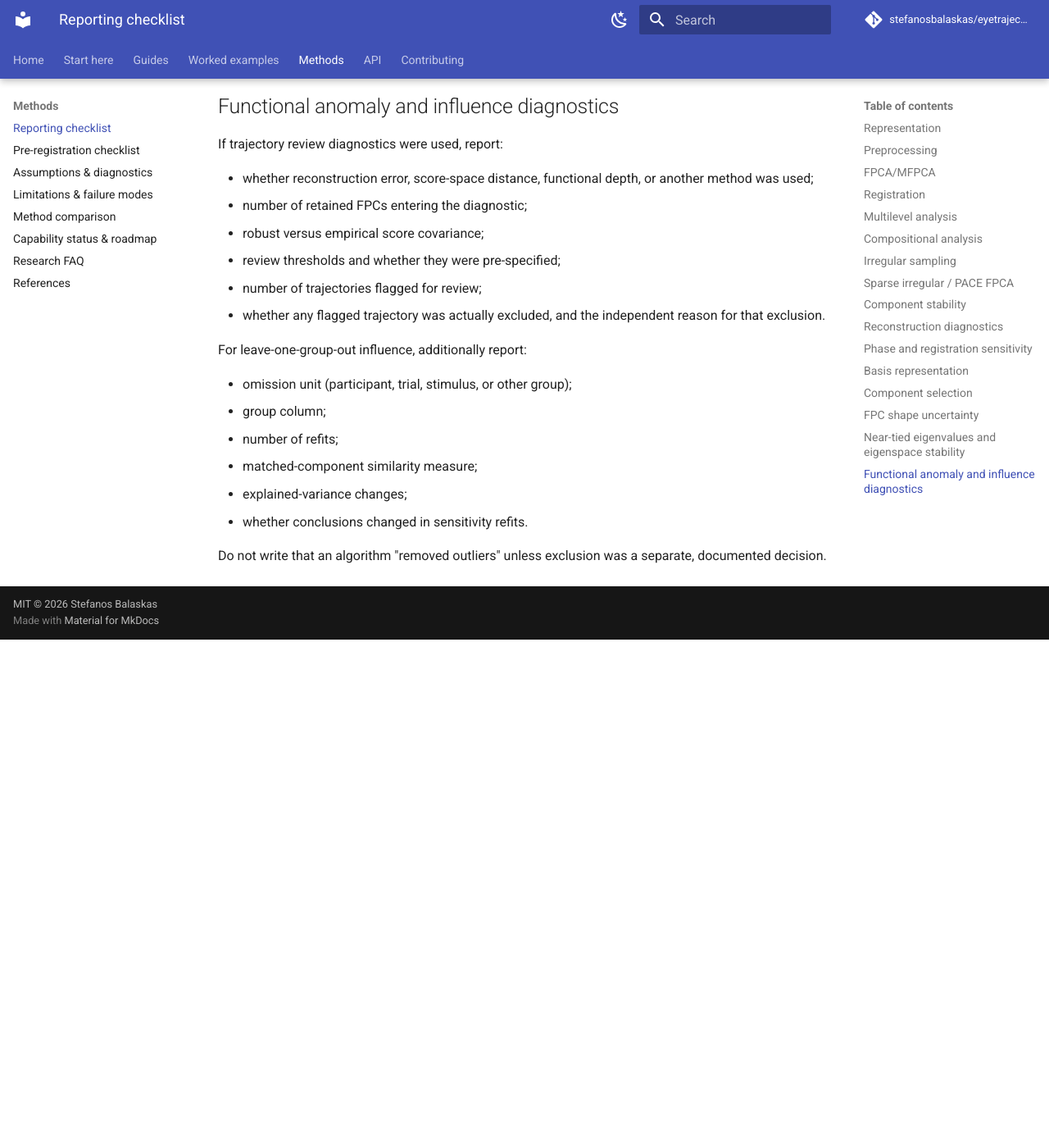
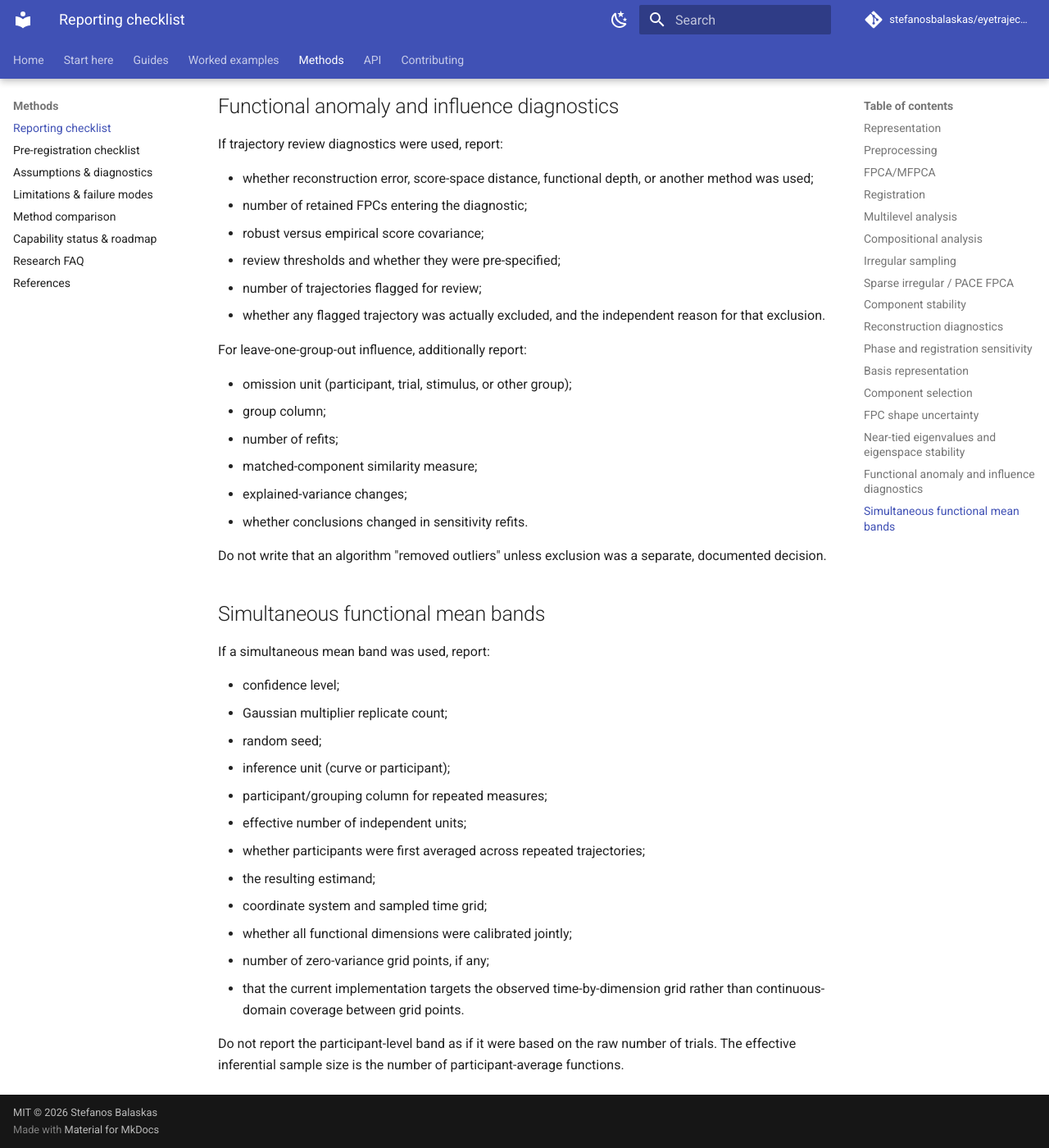
Before and after one commit to stefanosbalaskas/eyetrajectoriespy, an MkDocs documentation site: the page built from docs/methods/reporting.md, in a window 1280 px wide and 1400 px high, scrolled down 5208 px. Shown: the whole window at 82% size. Built offline with MkDocs 1.6.1 and Material for MkDocs 9.7.7, drawn with Linux system fonts in a browser that asks for light colours; comment, search, counter and statistics services are not loaded; before the commit the page ends 5988 px from its top, so only the background shows below that.

Commit message:
Add functional mean band reporting guidance

```diff
--- a/docs/methods/reporting.md
+++ b/docs/methods/reporting.md
@@ -183,3 +183,23 @@ For leave-one-group-out influence, additionally report:
 - whether conclusions changed in sensitivity refits.
 
 Do not write that an algorithm "removed outliers" unless exclusion was a separate, documented decision.
+
+
+## Simultaneous functional mean bands
+
+If a simultaneous mean band was used, report:
+
+- confidence level;
+- Gaussian multiplier replicate count;
+- random seed;
+- inference unit (curve or participant);
+- participant/grouping column for repeated measures;
+- effective number of independent units;
+- whether participants were first averaged across repeated trajectories;
+- the resulting estimand;
+- coordinate system and sampled time grid;
+- whether all functional dimensions were calibrated jointly;
+- number of zero-variance grid points, if any;
+- that the current implementation targets the observed time-by-dimension grid rather than continuous-domain coverage between grid points.
+
+Do not report the participant-level band as if it were based on the raw number of trials. The effective inferential sample size is the number of participant-average functions.
```
